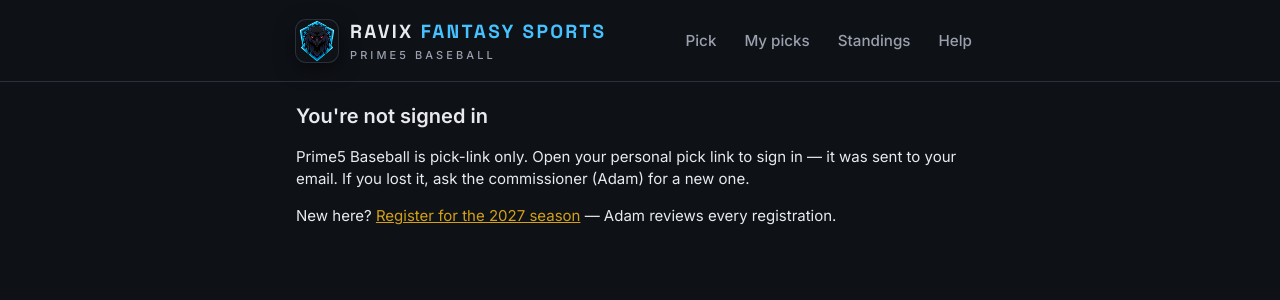
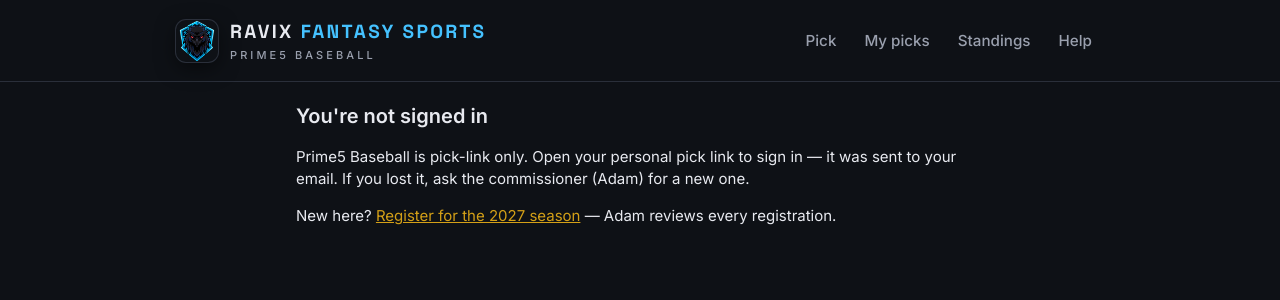
Before and after one commit to ajcassanodev/prime5-baseball, a FastAPI app: page /locked in a window 1280 px wide. Shown: the top 300 px of the page. Run offline with FastAPI, Linux system fonts and the light colour scheme.

Commit message:
Widen the header wrap so the nav stays on one row

```diff
--- a/app/static/style.css
+++ b/app/static/style.css
@@ -23,6 +23,11 @@ a { color: var(--accent); }
 /* Header — same as the football site: Ravix logo + wordmark, pill nav. */
 header { padding: 18px 0; border-bottom: 1px solid var(--border); }
 header .wrap { display: flex; align-items: center; gap: 18px; flex-wrap: wrap; padding-top: 0; padding-bottom: 0; }
+/* The header needs more room than the 720px content column: brand +
+   full nav + gear is ~740px, so at 720px the nav dropped to a second
+   row and doubled the header height (Nov 24, 2026). Football's wrap is
+   1080px; 960px keeps the header close to the content width. */
+header .wrap { max-width: 960px; }
 .brand { display: flex; align-items: center; gap: 12px; text-decoration: none; color: var(--text); }
 .brand img { width: 42px; height: 42px; border-radius: 10px; object-fit: contain;
   box-shadow: 0 0 0 1px var(--border), 0 6px 20px rgba(0,0,0,.5); }
```
Also changed, not shown: tests/test_header.py (+11 -0 lines).
